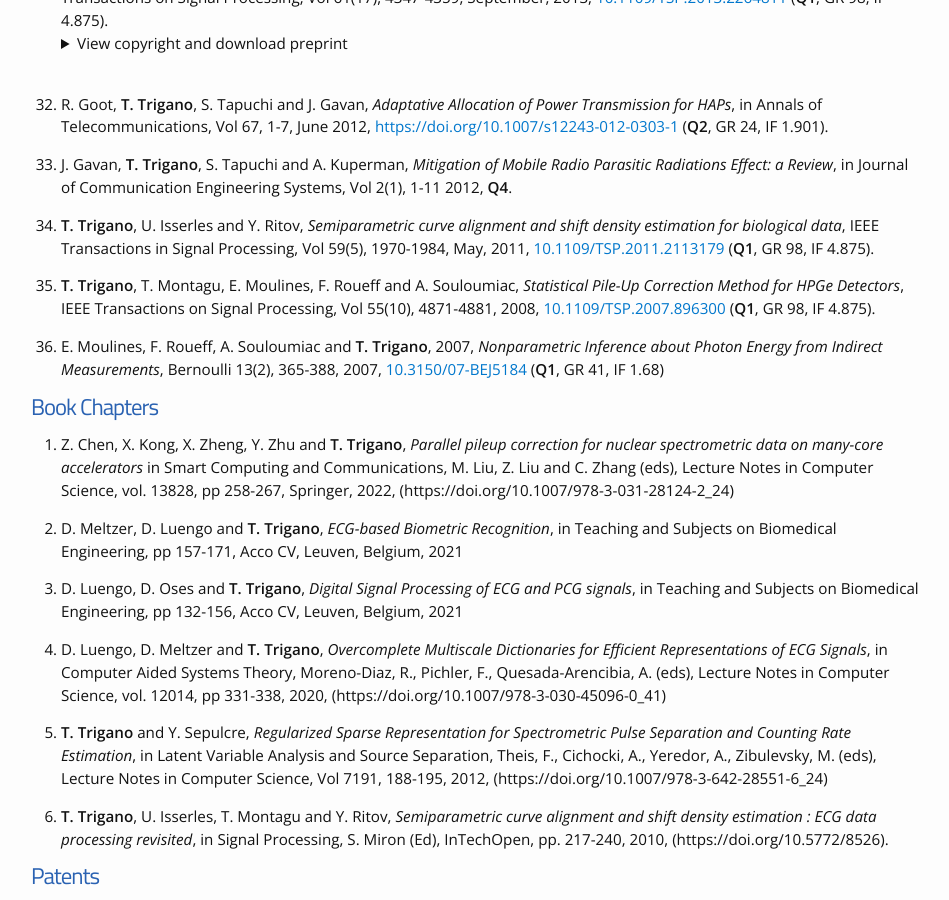
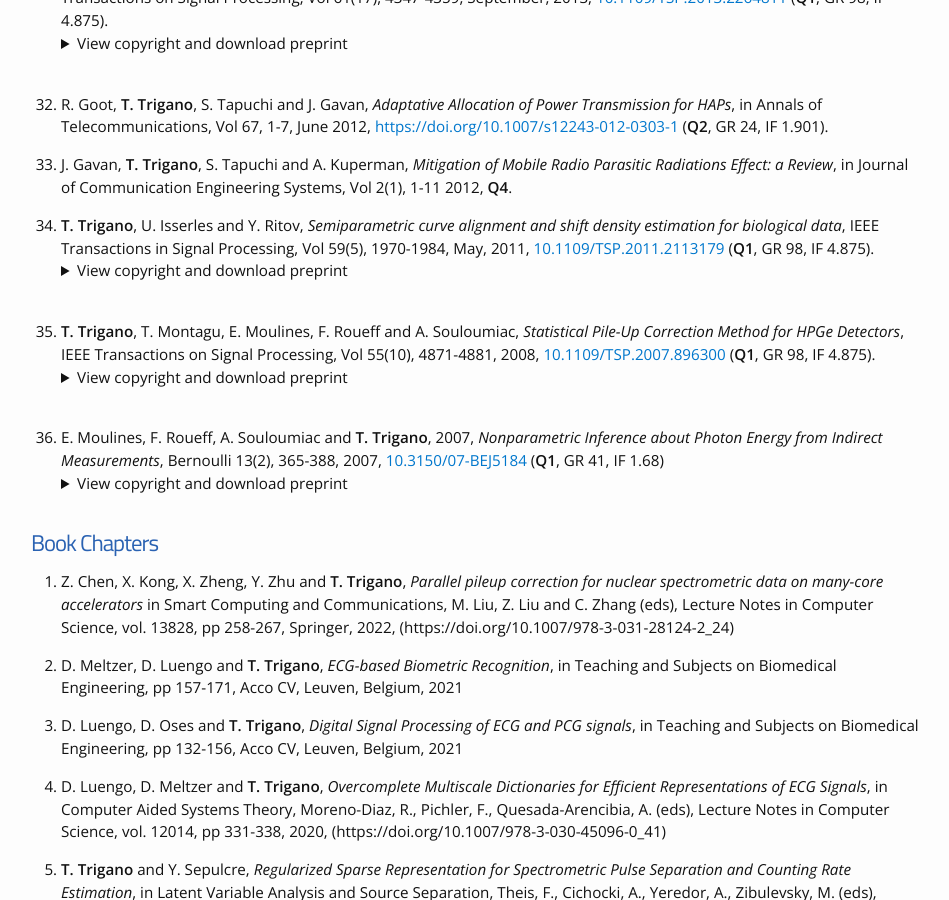
Before and after one commit to TomTrigano/my-webpage, a Jekyll site: the page built from publications.md, in a window 1280 px wide and 900 px high, scrolled down 3472 px. Shown: the whole window, without its empty margins (164-1113 px from the left). Built offline with Jekyll 4.4.1, drawn with Linux system fonts in a browser that asks for light colours.

```diff
--- a/publications.md
+++ b/publications.md
@@ -205,10 +205,29 @@
 1. J. Gavan, **T. Trigano**, S. Tapuchi and A. Kuperman, *Mitigation of Mobile Radio Parasitic Radiations Effect: a Review*, in Journal of Communication Engineering Systems, Vol 2(1), 1-11 2012, **Q4**.
 
 1. **T. Trigano**, U. Isserles and Y. Ritov, *Semiparametric curve alignment and shift density estimation for biological data*, IEEE Transactions in Signal Processing, Vol 59(5), 1970-1984, May, 2011, [10.1109/TSP.2011.2113179](https://doi.org/10.1109/TSP.2011.2113179) (**Q1**, GR 98, IF 4.875).
+   <details>
+   <summary> View copyright and download preprint </summary>
+
+   <small> © [2011] IEEE. Personal use of this material is permitted. Permission from IEEE must be obtained for all other uses, in any current or future media, including reprinting/republishing this material for advertising or promotional purposes, creating new collective works, for resale or redistribution to servers or lists, or reuse of any copyrighted component of this work in other works. </small>
+   <a href="trigano_semiparam_2011.pdf">Click here to download the preprint</a><br><br>
+
+   </details><br>
 
 1. **T. Trigano**, T. Montagu, E. Moulines, F. Roueff and A. Souloumiac, *Statistical Pile-Up Correction Method for HPGe Detectors*, IEEE Transactions on Signal Processing, Vol 55(10), 4871-4881, 2008, [10.1109/TSP.2007.896300](https://doi.org/10.1109/TSP.2007.896300) (**Q1**, GR 98, IF 4.875).
+   <details>
+   <summary> View copyright and download preprint </summary>
+
+   <small> © [2007] IEEE. Personal use of this material is permitted. Permission from IEEE must be obtained for all other uses, in any current or future media, including reprinting/republishing this material for advertising or promotional purposes, creating new collective works, for resale or redistribution to servers or lists, or reuse of any copyrighted component of this work in other works. </small>
+   <a href="trigano_statistical_2007.pdf">Click here to download the preprint</a><br><br>
+
+   </details><br>
 
 1. E. Moulines, F. Roueff, A. Souloumiac and **T. Trigano**, 2007, *Nonparametric Inference about Photon Energy from Indirect Measurements*, Bernoulli 13(2), 365-388, 2007, [10.3150/07-BEJ5184](http://dx.doi.org/10.3150/07-BEJ5184) (**Q1**, GR 41, IF 1.68)
+   <details>
+   <summary> View copyright and download preprint </summary>
+   <small> © [2007] Open access publication, available freely by clicking on the DOI. </small><br><br>
+   </details><br>
+
 
 # Book Chapters
 
```
Also changed, not shown: 2 other files.
